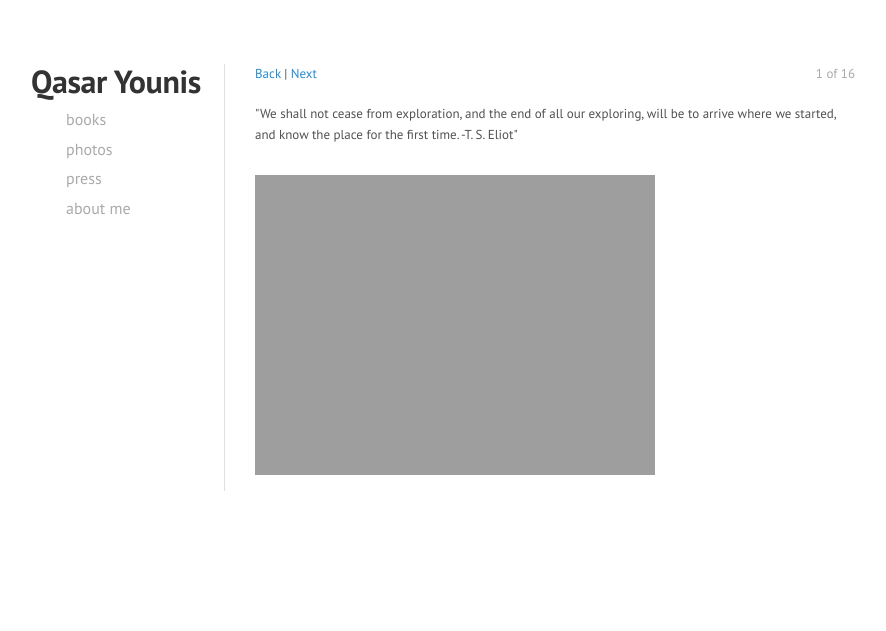
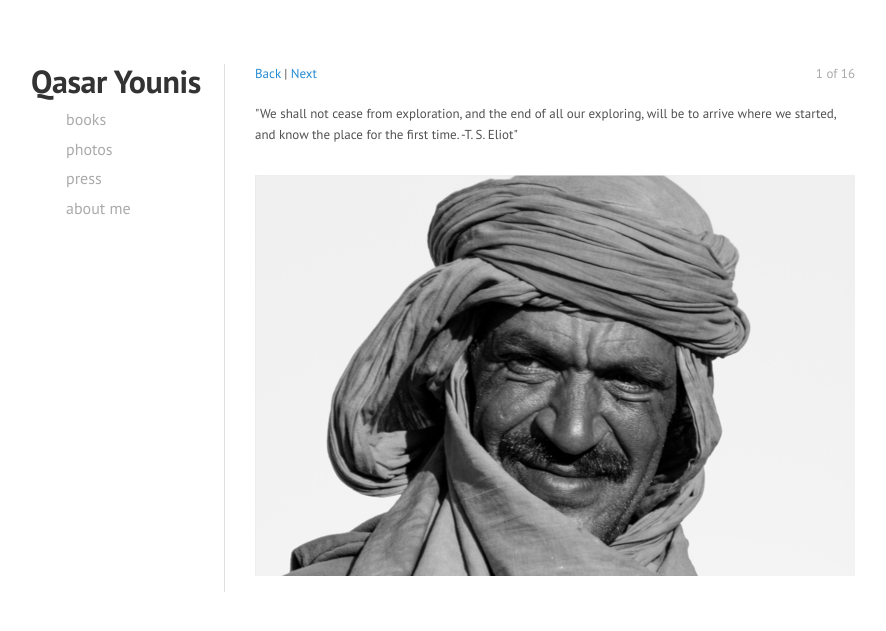
Before and after one commit to qasar/qasar.github.io, a Jekyll site: the page built from photos.html, in a window 1280 px wide. Shown: the top 631 px of the page, without its empty margins (35-921 px from the left). Built offline with Jekyll 4.4.1, drawn with Linux system fonts in a browser that asks for light colours.

Commit message:
Update photos.html

```diff
--- a/photos.html
+++ b/photos.html
@@ -4,7 +4,7 @@
 ---
 <script>
 var imageGallery = [
-	"http://qasaryounis.com/assets/mor1.jpg",
+	"http://qasaryounis.com/assets/ess.jpg",
 	"http://qasaryounis.com/assets/nyc.jpg",
 	"http://qasaryounis.com/assets/cop.jpg",
 	"http://qasaryounis.com/assets/chi.jpg",
@@ -18,7 +18,7 @@
 	"http://qasaryounis.com/assets/viet.jpg",
 	"http://qasaryounis.com/assets/qui_.jpg",
 	"http://qasaryounis.com/assets/fall.jpg",
-	"http://qasaryounis.com/assets/ess.jpg",
+	"http://qasaryounis.com/assets/mor1.jpg",
 	"http://qasaryounis.com/assets/tha.jpg",
 
 
@@ -111,7 +111,7 @@
 </div>
 <div id="imageText">"We shall not cease from exploration, and the end of all our exploring, will be to arrive where we started, and know the place for the first time. -T. S. Eliot"
 </div>
-<img id="gallery" onclick="handlePhotoClick(event, this)"  src=	"http://qasaryounis.com/assets/mor1.jpg",
+<img id="gallery" onclick="handlePhotoClick(event, this)"  src=	"http://qasaryounis.com/assets/ess.jpg",
 ",
  >
 
```
